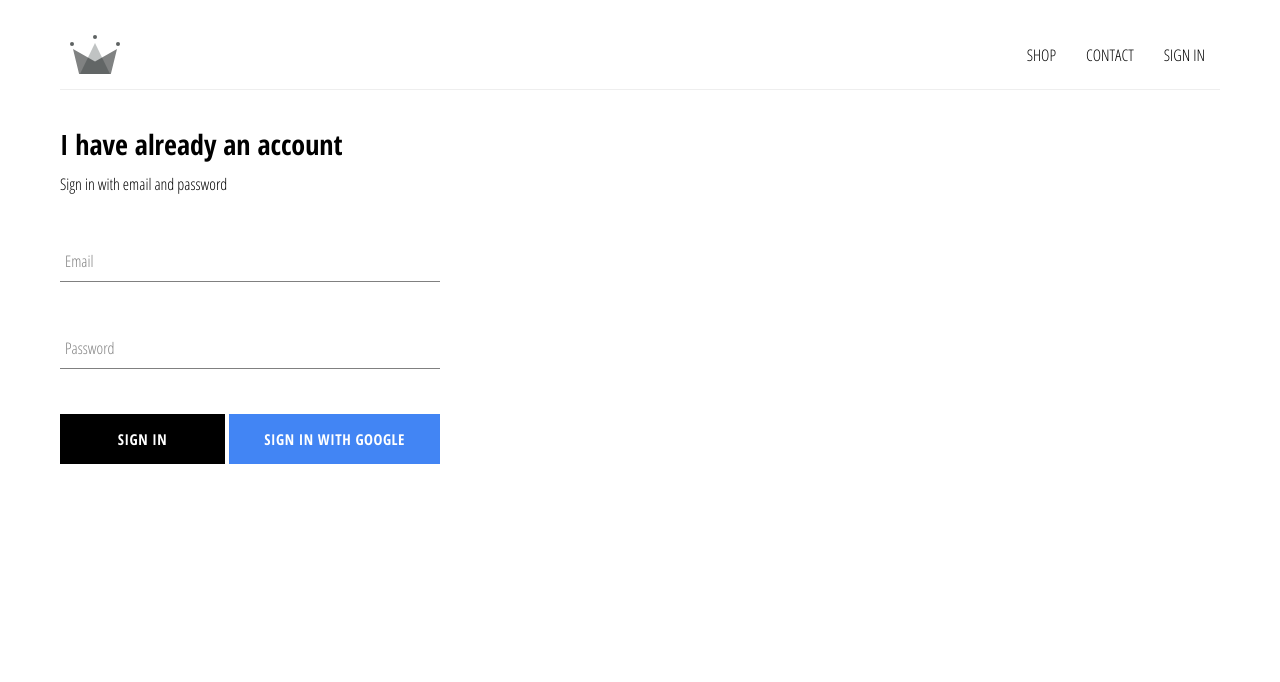
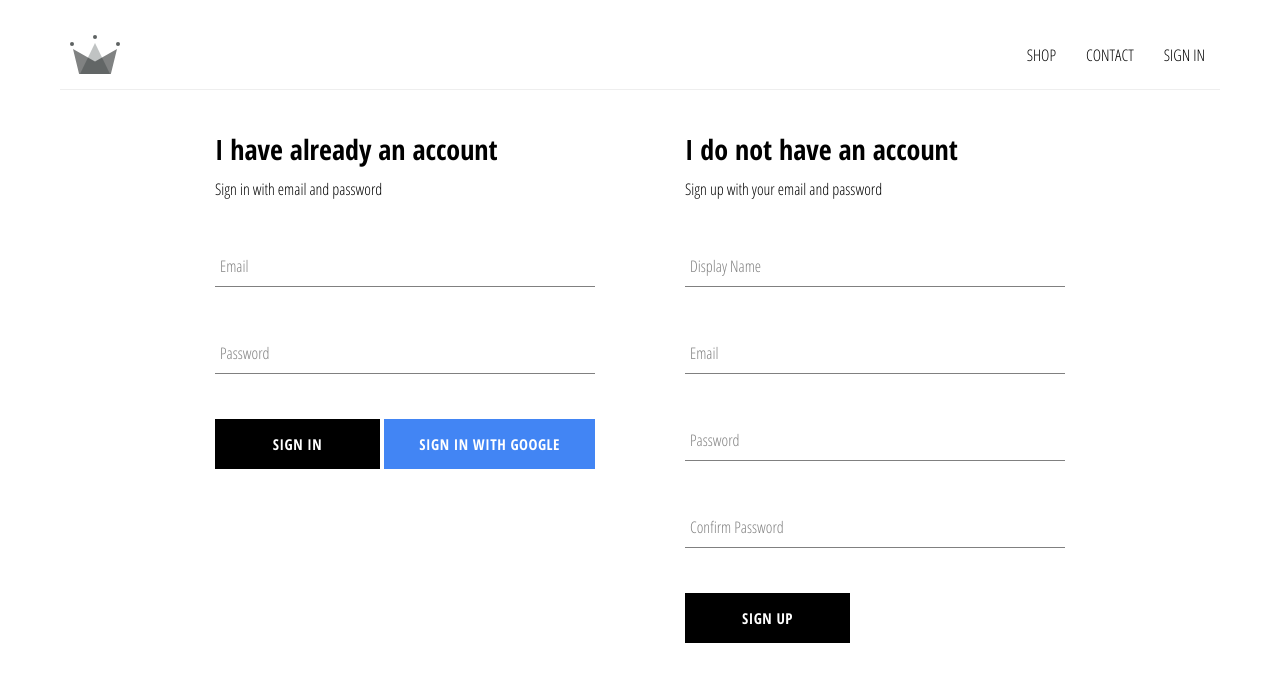
Before and after one commit to RiahiAchraf/Ecommerce-Platform-Cra, a React (Create React App) app: page /signin in a window 1280 px wide. Shown: the top 682 px of the page. Built offline with nearby package versions, Linux system fonts and the light colour scheme; no server answers.

Commit message:
implemented firebase utils, included ability to store authenticated user into firestore database

```diff
--- a/src/App.js
+++ b/src/App.js
@@ -10,14 +10,26 @@
 import SignInAndSignUp from './pages/sign-in-sign-up/sign-in-sign-up.component';
 import Header from './components/header/header.component';
 
-import { auth } from './firebase/firebase.utils';
+import { auth, createUserProfileDocument } from './firebase/firebase.utils';
 
 function App() {
   const [state, setState] = useState({ currentUser: null });
 
   useEffect(() => {
-    const unsubscribeFromAuth = auth.onAuthStateChanged(user => {
-      setState({ currentUser: user });
+    const unsubscribeFromAuth = auth.onAuthStateChanged(async userAuth => {
+      if (userAuth) {
+        const userRef = await createUserProfileDocument(userAuth);
+
+        userRef.onSnapshot(snapShot => {
+          setState({
+            currentUser: {
+              id: snapShot.id,
+              ...snapShot.data()
+            }
+          });
+        });
+      }
+      setState({ currentUser: userAuth });
     });
 
     return () => {
--- /dev/null
+++ b/src/components/sign-up/sign-up.component.jsx
@@ -0,0 +1,83 @@
+/* eslint-disable no-console */
+/* eslint-disable no-alert */
+import React, { useState } from 'react';
+
+import './sign-up.styles.scss';
+
+import FormInput from '../form-input/form-input.component';
+import CustomButton from '../custom-button/custom-button.component';
+import { auth, createUserProfileDocument } from '../../firebase/firebase.utils';
+
+export default function SignUp() {
+  const [displayName, setDisplayName] = useState('');
+  const [email, setEmail] = useState('');
+  const [password, setPassword] = useState('');
+  const [confirmPassword, setConfirmPassword] = useState('');
+
+  const handleSubmit = async event => {
+    event.preventDefault();
+
+    if (password !== confirmPassword) {
+      alert("Passwords don't match");
+    }
+    try {
+      const { user } = await auth.createUserWithEmailAndPassword(
+        email,
+        password
+      );
+
+      await createUserProfileDocument(user, { displayName });
+
+      setDisplayName('');
+      setEmail('');
+      setPassword('');
+      setConfirmPassword('');
+    } catch (error) {
+      console.error(error);
+    }
+  };
+
+  return (
+    <div className="sign-up">
+      <h1 className="title">I do not have an account</h1>
+      <span>Sign up with your email and password</span>
+
+      <form onSubmit={handleSubmit}>
+        <FormInput
+          type="text"
+          name="displayName"
+          value={displayName}
+          onChange={e => setDisplayName(e.target.value)}
+          label="Display Name"
+          required
+        />
+        <FormInput
+          type="email"
+          name="email"
+          value={email}
+          onChange={e => setEmail(e.target.value)}
+          label="Email"
+          required
+        />
+        <FormInput
+          type="password"
+          name="password"
+          value={password}
+          onChange={e => setPassword(e.target.value)}
+          label="Password"
+          required
+        />
+        <FormInput
+          type="password"
+          name="confirmPassword"
+          value={confirmPassword}
+          onChange={e => setConfirmPassword(e.target.value)}
+          label="Confirm Password"
+          required
+        />
+
+        <CustomButton type="submit">SIGN UP</CustomButton>
+      </form>
+    </div>
+  );
+}
--- /dev/null
+++ b/src/components/sign-up/sign-up.styles.scss
@@ -0,0 +1,9 @@
+.sign-up {
+    display: flex;
+    flex-direction: column;
+    width: 380px;
+
+    .title {
+        margin: 10px 0;
+    }
+}
--- a/src/firebase/firebase.utils.js
+++ b/src/firebase/firebase.utils.js
@@ -1,3 +1,8 @@
+/* eslint-disable consistent-return */
+/* eslint-disable no-use-before-define */
+/* eslint-disable no-unused-vars */
+/* eslint-disable no-console */
+/* eslint-disable no-useless-return */
 /* eslint-disable import/prefer-default-export */
 import firebase from 'firebase/app';
 import 'firebase/firestore';
@@ -13,6 +18,31 @@
   measurementId: 'G-YGQM7MVM88'
 };
 
+export const createUserProfileDocument = async (userAuth, additionalData) => {
+  if (!userAuth) return;
+
+  const useRef = firestore.doc(`users/${userAuth.uid}`);
+  const snapShot = await useRef.get();
+
+  if (!snapShot.exists) {
+    const { displayName, email } = userAuth;
+    const createdAt = new Date();
+
+    try {
+      await useRef.set({
+        displayName,
+        email,
+        createdAt,
+        ...additionalData
+      });
+    } catch (error) {
+      console.log('error creating user', error.message);
+    }
+  }
+
+  return useRef;
+};
+
 firebase.initializeApp(config);
 
 export const auth = firebase.auth();
--- a/src/pages/sign-in-sign-up/sign-in-sign-up.component.jsx
+++ b/src/pages/sign-in-sign-up/sign-in-sign-up.component.jsx
@@ -2,11 +2,13 @@
 
 import './sign-in-sign-up.styles.scss';
 import SignIn from '../../components/sign-in/sign-in.component';
+import SignUp from '../../components/sign-up/sign-up.component';
 
 export default function SignInAndSignUp() {
   return (
-    <div>
+    <div className="sign-in-and-sign-up">
       <SignIn />
+      <SignUp />
     </div>
   );
 }
--- a/src/pages/sign-in-sign-up/sign-in-sign-up.styles.scss
+++ b/src/pages/sign-in-sign-up/sign-in-sign-up.styles.scss
@@ -0,0 +1,6 @@
+.sign-in-and-sign-up {
+    width: 850px;
+    display: flex;
+    justify-content: space-between;
+    margin: 30px auto;
+}
```
